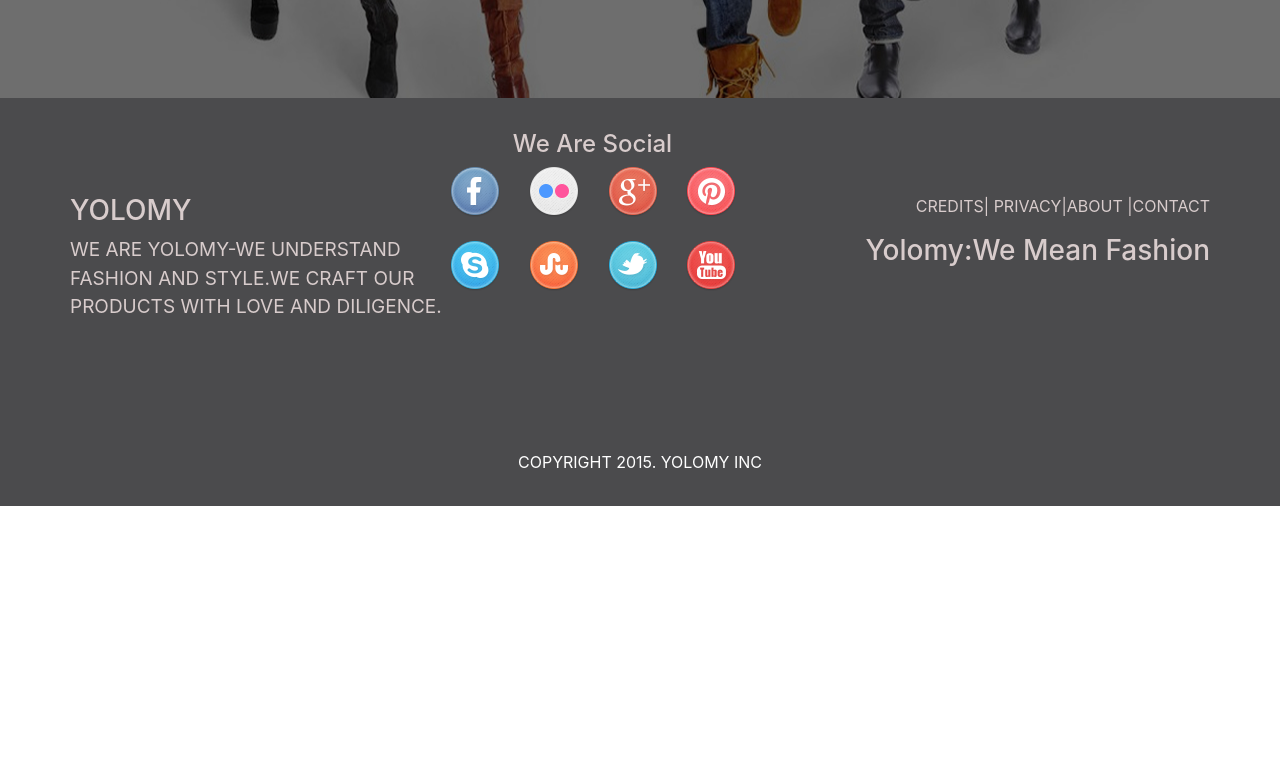
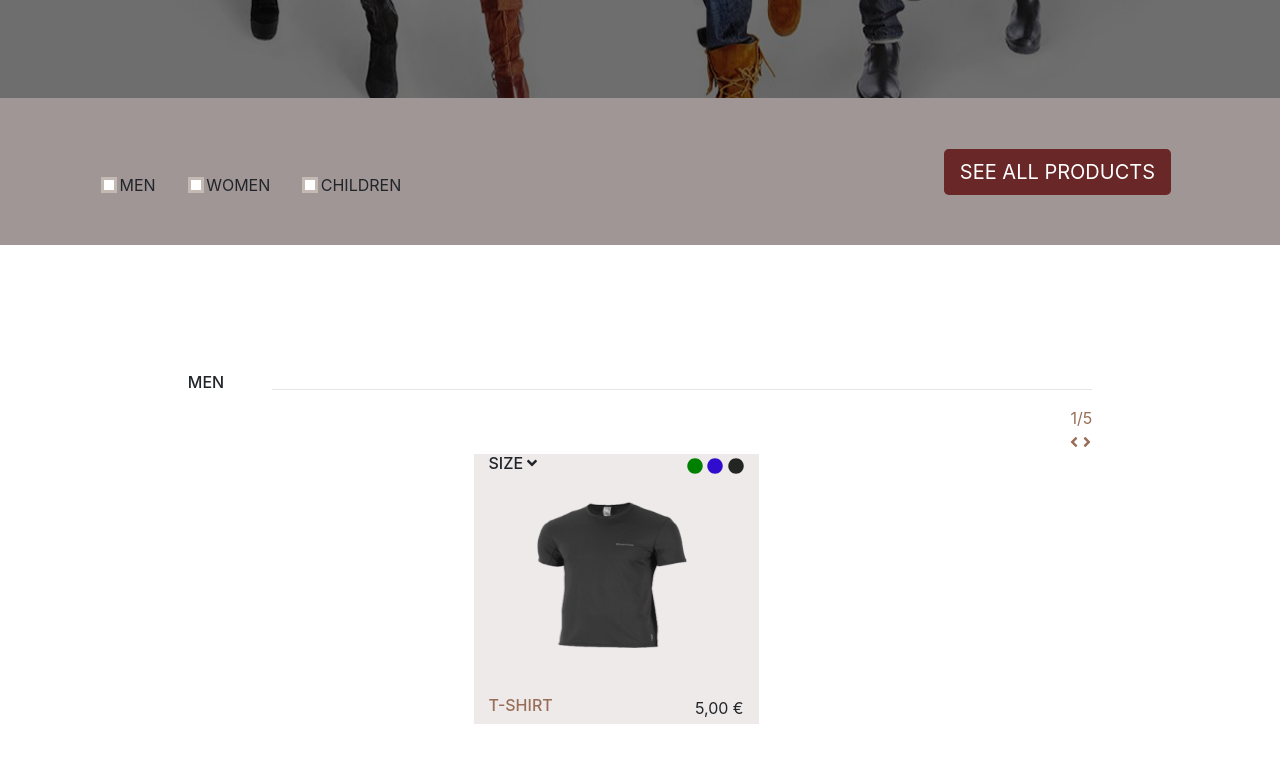
Before and after one commit to DevSheila/yolomy.github.io, a plain HTML site: page index.html in a window 1280 px wide. Shown: the part 620-1389 px from the top of the page. Before the commit the page ends 1126 px from the top, so only its background shows below. Drawn offline with nearby package versions, Linux system fonts and the light colour scheme; files whose address does not match are found by name.

Commit message:
single product outline template

```diff
--- a/index.html
+++ b/index.html
@@ -69,7 +69,76 @@
             </div>
         </header>
     </div>
+    <!-- products categories  -->
 
+    <section class="product-categories" id="products">
+
+        <div class="container">
+
+
+            <div class="content">
+                <div class="form-inline" id="filters">
+                    <p>
+                        <input class="checkbox" type="checkbox" id="c1" name="men" value="men">
+                        <label for="c1">MEN</label>
+                    </p>
+                    <p>
+                        <input class="checkbox" type="checkbox" id="c2" name="men" value="women">
+                        <label for="c2">WOMEN</label>
+                    </p>
+                    <p>
+                        <input class="checkbox" type="checkbox" id="c3" name="men" value="children">
+                        <label for="c3">CHILDREN</label>
+                    </p>
+
+    <button class="btn btn-lg  ml-auto mr-4" type="button" id="categories-btn"> SEE ALL PRODUCTS</button>
+
+
+
+
+
+
+                </div>
+            </div>
+        </div>
+
+    </section>
+    <!-- products -->
+    <section class="product-grid">
+
+        <div class="container">
+
+
+
+            <div class="row d-flex justify-content-center">
+
+           <div class="products men">
+            <div class="category-men d-flex justify-content-center ">
+                <h6>MEN</h6>
+                <hr class="ml-5  d-flex align-item-center" style="width: 820px;">
+
+            </div>
+
+            <div class="page-scroll float-right ml-auto ">
+                <div>1/5</div>
+                <div><i class="fas fa-angle-left"></i> <i class="fas fa-angle-right"></i></div>
+            </div>
+           </div>
+                <!-- product 1 -->
+                <div class="product-item products  col-lg-3 col-md-3 men" id="aproducts">
+                    <div class="product_info">
+                        <h6 class="product_size float-left">SIZE <i class="fas fa-angle-down"></i></h6>
+                        <div class="product_color float-right"><i class="fas fa-circle icon_green"></i> <i class="fas fa-circle icon_blue"></i> <i class="fas fa-circle icon_black"></i></div>
+                    </div>
+                    <div class=" d-flex justify-content-center py-5">
+                        <img class="product_image" src="public/images/products/tshirt.png" alt="">
+                    </div>
+
+                    <div class="product_info">
+                        <h6 class="product_name float-left ">T-SHIRT</h6>
+                        <div class="product_price float-right">5,00 &euro; </div>
+                    </div>
+                </div>
 
 
 
```
